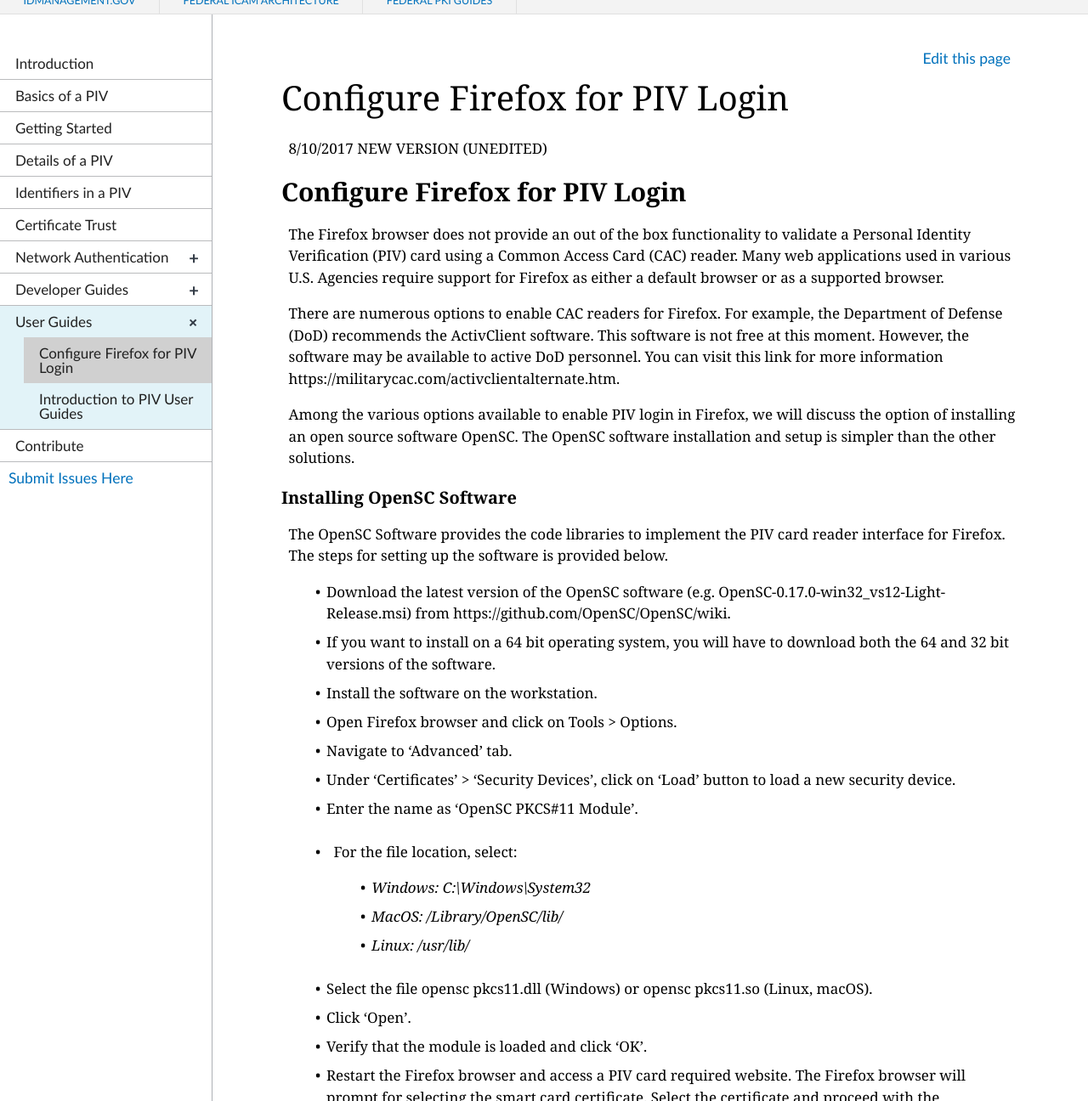
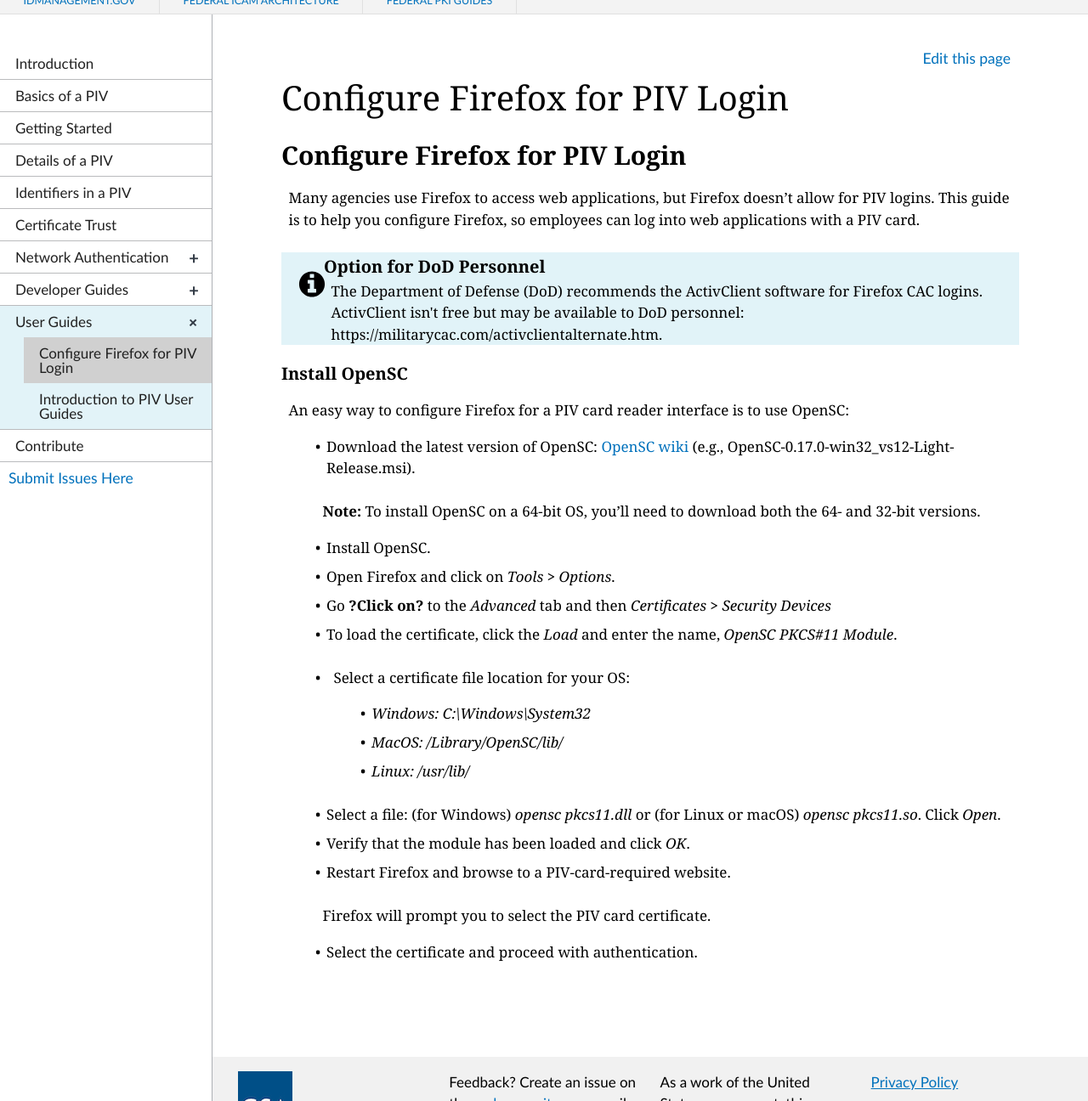
Before and after one commit to GSA/piv-guides, a Jekyll site: the page built from _userconfig/1_firefox.md, in a window 1280 px wide and 1400 px high, cut to the strip 104-1400 px from the top of the window. Shown: the whole strip at 85% size. Built offline with Jekyll 4.4.1, drawn with Linux system fonts in a browser that asks for light colours; nearby versions of some CDN libraries; some of the changed text lies outside the part shown.

Commit message:
Update 1_firefox.md

```diff
--- a/_userconfig/1_firefox.md
+++ b/_userconfig/1_firefox.md
@@ -4,33 +4,35 @@
 collection: userconfig
 permalink: userconfig/firefox/
 ---
-8/10/2017 NEW VERSION (UNEDITED)
+
 ## Configure Firefox for PIV Login
 
-The Firefox browser does not provide an out of the box functionality to validate a Personal Identity Verification (PIV) card using a Common Access Card (CAC) reader. Many web applications used in various U.S. Agencies require support for Firefox as either a default browser or as a supported browser.
+Many agencies use Firefox to access web applications, but Firefox doesn't allow for PIV logins. This guide is to help you configure Firefox, so employees can log into web applications with a PIV card. <!--Add the Firefox version number in case Firefox adds an option later on?-->
 
-There are numerous options to enable CAC readers for Firefox. For example, the Department of Defense (DoD) recommends the ActivClient software. This software is not free at this moment. However, the software may be available to active DoD personnel. You can visit this link for more information https://militarycac.com/activclientalternate.htm.
+{% include alert-info.html heading="Option for DoD Personnel" content=" The Department of Defense (DoD) recommends the ActivClient software for Firefox CAC logins. ActivClient isn't free but may be available to DoD personnel: <!--May be available is uncertain. Does this mean free?--> https://militarycac.com/activclientalternate.htm." %} <!--According to the contributing.md (terms and conditions, as LaChelle calls it), Playbooks are supposed to be "vendor-neutal," so this info. may not be acceptable. To say "DoD recommends" is kind of broad; who at DoD? This formatting is for an info-alert box (a blue banner, Info box on website) because this info digresses by referring to specific commercial software, that isn't described herein, and a specific audience [DoD] vs. GSA's broader audience (Federal Government).-->
 
-Among the various options available to enable PIV login in Firefox, we will discuss the option of installing an open source software OpenSC. The OpenSC software installation and setup is simpler than the other solutions.
+### Install OpenSC
 
-### Installing OpenSC Software
+An easy way to configure Firefox for a PIV card reader interface is to use OpenSC:
 
-The OpenSC Software provides the code libraries to implement the PIV card reader interface for Firefox. The steps for setting up the software is provided below.
+* Download the latest version of OpenSC: [OpenSC wiki](https://github.com/OpenSC/OpenSC/wiki) (e.g., OpenSC-0.17.0-win32_vs12-Light-Release.msi).
 
-* Download the latest version of the OpenSC software (e.g. OpenSC-0.17.0-win32_vs12-Light-Release.msi) from https://github.com/OpenSC/OpenSC/wiki.
-* If you want to install on a 64 bit operating system, you will have to download both the 64 and 32 bit versions of the software.
-* Install the software on the workstation.
-* Open Firefox browser and click on Tools > Options.
-* Navigate to ‘Advanced’ tab.
-* Under ‘Certificates’ > ‘Security Devices’, click on ‘Load’ button to load a new security device.
-* Enter the name as ‘OpenSC PKCS#11 Module’.
-* For the file location, select:
+> **Note:**  To install OpenSC on a 64-bit OS, you'll need to download both the 64- and 32-bit versions.
+
+* Install OpenSC.
+* Open Firefox and click on _Tools **>** Options_.
+* Go **?Click on?** to the _Advanced_ tab and then _Certificates **>** Security Devices_ <!--Are the last 2 from a drop-down?-->
+* To load the certificate, click the _Load_ and enter the name, _OpenSC PKCS#11 Module_.
+* Select a certificate <!--certificate??-->file location for your OS:
 
   * _Windows: C:\Windows\System32_
   * _MacOS: /Library/OpenSC/lib/_
   * _Linux: /usr/lib/_
 
-* Select the file opensc pkcs11.dll (Windows) or opensc pkcs11.so (Linux, macOS).
-* Click ‘Open’.
-* Verify that the module is loaded and click ‘OK’.
-* Restart the Firefox browser and access a PIV card required website. The Firefox browser will prompt for selecting the smart card certificate. Select the certificate and proceed with the authentication.
+* Select a file:  (for Windows) _opensc pkcs11.dll_ or (for Linux or macOS) _opensc pkcs11.so_. Click _Open_.
+* Verify that the module has been loaded and click _OK_.
+* Restart Firefox and browse to a PIV-card-required website.
+
+> Firefox will prompt you to select the PIV card certificate.
+
+* Select the certificate and proceed with authentication.
```
